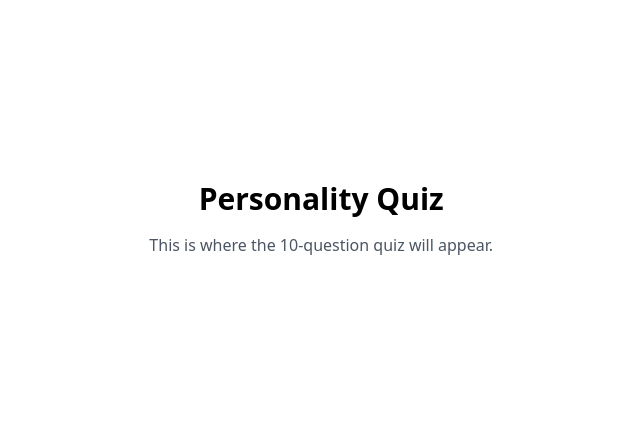
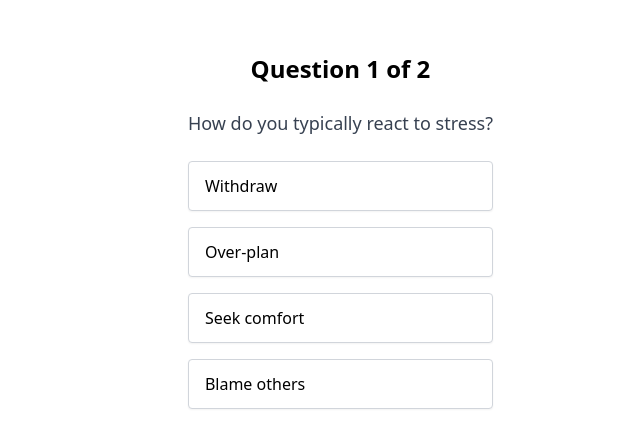
Before and after one commit to stopinder/neo, a Vue app: page /quiz in a window 1280 px wide. Shown: the part 169-616 px from the top of the page, without its empty margins (131-771 px from the left). Built offline with nearby package versions, Linux system fonts and the light colour scheme.

Commit message:
Add vue-router and quiz updates

```diff
--- a/src/components/Quiz.vue
+++ b/src/components/Quiz.vue
@@ -1,13 +1,49 @@
 <template>
   <div class="min-h-screen flex items-center justify-center p-4">
-    <div class="text-center max-w-xl">
-      <h2 class="text-3xl font-bold mb-4">Personality Quiz</h2>
-      <p class="text-gray-600 mb-6">
-        This is where the 10-question quiz will appear.
-      </p>
+    <div class="text-center max-w-xl w-full">
+      <h2 class="text-2xl font-bold mb-6">Question {{ currentIndex + 1 }} of {{ questions.length }}</h2>
+      <p class="text-lg text-gray-700 mb-6">{{ currentQuestion.text }}</p>
+      <div class="space-y-4">
+        <button
+            v-for="(option, i) in currentQuestion.options"
+            :key="i"
+            @click="selectOption(option)"
+            class="block w-full bg-white hover:bg-indigo-50 border border-gray-300 px-4 py-3 rounded shadow-sm text-left transition"
+        >
+          {{ option }}
+        </button>
+      </div>
     </div>
   </div>
 </template>
 
 <script setup>
+import { ref, computed } from 'vue'
+
+const questions = [
+  {
+    text: "How do you typically react to stress?",
+    options: ["Withdraw", "Over-plan", "Seek comfort", "Blame others"]
+  },
+  {
+    text: "What motivates you the most?",
+    options: ["Growth", "Peace", "Recognition", "Security"]
+  },
+  // ... Add 8 more later
+]
+
+const answers = ref([])
+const currentIndex = ref(0)
+
+const currentQuestion = computed(() => questions[currentIndex.value])
+
+function selectOption(option) {
+  answers.value.push({ question: currentQuestion.value.text, answer: option })
+  if (currentIndex.value < questions.length - 1) {
+    currentIndex.value++
+  } else {
+    console.log("Quiz complete", answers.value)
+    // Later: route to summary or results
+  }
+}
 </script>
```
